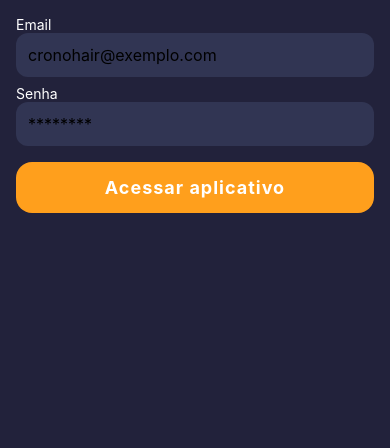
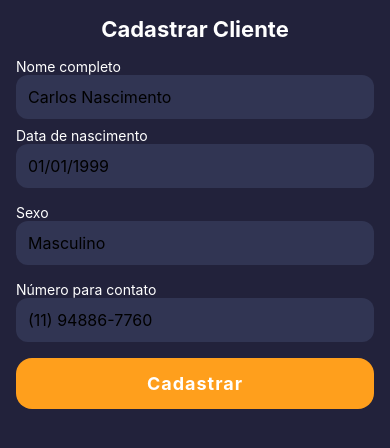
Before and after one commit to crono-hair/crono-hair-app, a React Native app: screen / in a window 390 px wide. Shown: the top 448 px of the page. Built offline with nearby package versions, Linux system fonts and the light colour scheme.

Commit message:
add Routes in App.tsx

```diff
--- a/src/App.tsx
+++ b/src/App.tsx
@@ -1,38 +1,8 @@
-import { NavigationContainer } from '@react-navigation/native';
-import React, { useState } from 'react';
-import { SafeArea, Spacer } from './components';
-
-import Button from './components/UI/Button';
-import Input from './components/UI/Input';
+import React from 'react';
+import Routes from './navigation';
 
 const App = () => {
-  const [username, setUsername] = useState<string>('');
-  const [password, setPassword] = useState<string>('');
-
-  return (
-    <NavigationContainer>
-      <SafeArea>
-        <Spacer p={16}>
-          <Input
-            label="Email"
-            onChangeText={setUsername}
-            value={username}
-            placeholder="cronohair@exemplo.com"
-          />
-          <Spacer mt={8} />
-          <Input
-            label="Senha"
-            onChangeText={setPassword}
-            value={password}
-            placeholder="********"
-            secureTextEntry
-          />
-          <Spacer mt={16} />
-          <Button text="Acessar aplicativo" />
-        </Spacer>
-      </SafeArea>
-    </NavigationContainer>
-  );
+  return <Routes />;
 };
 
 export default App;
```
